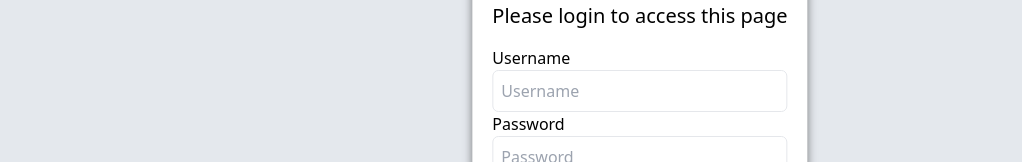
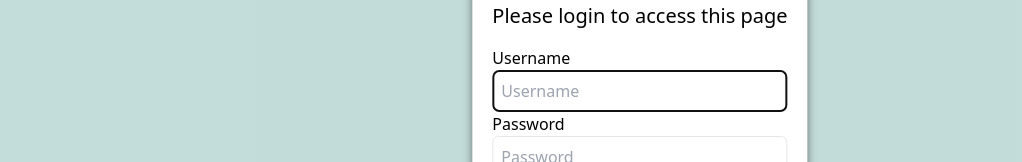
Before and after one commit to linusromlandArchives/romland.dev, a React (Vite) app in the folder frontend/: page /admin in a window 1280 px wide. Shown: the part 312-474 px from the top of the page, without its empty margins (0-1022 px from the left). Built offline with nearby package versions, Linux system fonts and the light colour scheme; no server answers.

Commit message:
Small design changes to CreateProject, Admin and Login

```diff
--- a/frontend/src/components/LoginModal.jsx
+++ b/frontend/src/components/LoginModal.jsx
@@ -89,7 +89,7 @@ export default () => {
                         <Form className="flex flex-col">
                             <label className="flex flex-col">
                                 Username
-                                <Field name="username" placeholder="Username" className="border border-gray-200 p-2 rounded-md" />
+                                <Field name="username" placeholder="Username" className="border border-gray-200 p-2 rounded-md" autoFocus />
                             </label>
                             <ErrorMessage component="span" name="username" className="text-red-500 text-md mb-4 italic" />
                             <label className="flex flex-col">
--- a/frontend/src/views/Admin.jsx
+++ b/frontend/src/views/Admin.jsx
@@ -9,7 +9,7 @@ export default function () {
     const [activeTab, changeTab] = useState('projects');
 
     return (
-        <div className="bg-slate-400 min-h-screen w-screen">
+        <div className="bg-teal-700 min-h-screen w-screen">
             <nav>
                 <ul>
                     <li>
--- a/frontend/src/views/CreateProject.jsx
+++ b/frontend/src/views/CreateProject.jsx
@@ -32,7 +32,7 @@ export default () => {
     }, []);
 
     return (
-        <div className="bg-slate-400 min-h-screen w-screen flex items-center justify-center">
+        <div className="bg-teal-700 min-h-screen w-screen flex items-center justify-center">
             <div className="w-full md:w-1/2 rounded-md bg-slate-200 p-4">
                 <div className="flex justify-between items-center">
                     <h1 className="text-4xl font-semibold">Create project</h1>
@@ -121,6 +121,7 @@ export default () => {
                                     placeholder="Project name"
                                     autoComplete="off"
                                     className="border border-gray-200 p-2 rounded-md"
+                                    autoFocus
                                 />
                             </label>
                             <ErrorMessage component="span" name="projectName" className="text-red-500 text-sm mb-2 italic" />
@@ -136,7 +137,7 @@ export default () => {
                             <ErrorMessage component="span" name="projectDescription" className="text-red-500 text-sm mb-2 italic" />
                             <label className="flex flex-col">
                                 <p>
-                                    Project Source Code URL <span className="text-sm">(ex. to the project's Git repository)</span>
+                                    Project Source Code URL <span className="text-sm">(ex. to the project&#39;s Git repository)</span>
                                 </p>
                                 <Field
                                     name="projectSourceCodeURL"
```
